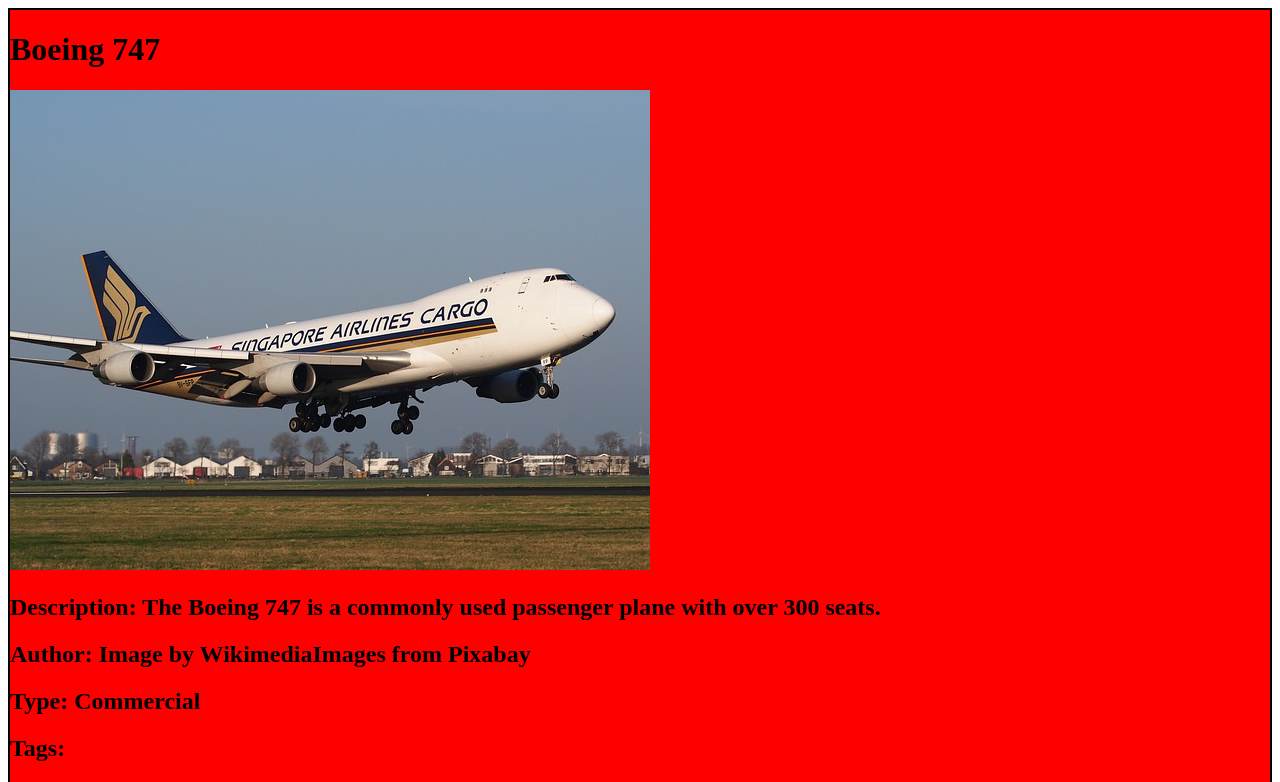
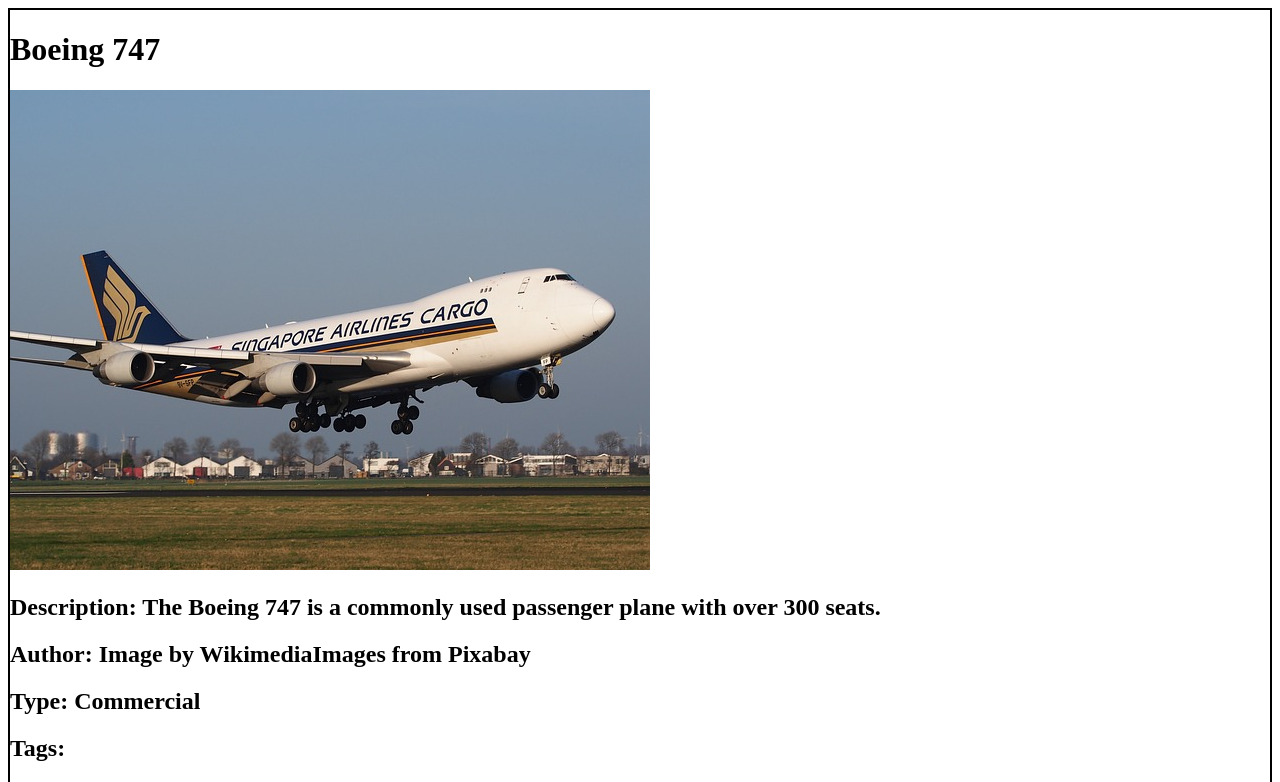
Before and after one commit to TejBaidwan/tej_Baidwan_MAD400Assignments, an Angular app: page / in a window 1280 px wide. Shown: the top 782 px of the page. Built offline with nearby package versions, Linux system fonts and the light colour scheme.

Commit message:
Modified content-list-component to use even and odd classes to determine index condition and pull correct css class

```diff
--- a/src/app/content-list-item/content-list-item.component.css
+++ b/src/app/content-list-item/content-list-item.component.css
@@ -2,14 +2,14 @@
 CSS Styles for alternating backgrounds
  */
 
-.content-list-item.even {
+.even {
   background-color: green;
 }
 
-.content-list-item:not(even) {
+.odd {
   background-color: red;
 }
 
-.content-list-item {
+div {
   border: 2px solid black;
 }
--- a/src/app/content-list-item/content-list-item.component.html
+++ b/src/app/content-list-item/content-list-item.component.html
@@ -1,6 +1,6 @@
 <!-- The HTML code to style the appearance of the Content Items-->
 
-<div class="content-list-item">
+<div>
   <h1>{{ contentItem?.name }}</h1>
   <img [src]="contentItem?.imgSrc" alt="{{ contentItem?.name }} Image" />
 
--- a/src/app/content-list-item/content-list-item.component.ts
+++ b/src/app/content-list-item/content-list-item.component.ts
@@ -1,5 +1,5 @@
 import {Component, Input} from '@angular/core';
-import { IContent } from "../../models/IContent";
+import { IAircraft } from "../../models/IAircraft";
 import {NgForOf} from "@angular/common";
 
 @Component({
@@ -12,5 +12,5 @@
   styleUrl: './content-list-item.component.css'
 })
 export class ContentListItemComponent {
-  @Input() contentItem?: IContent;
+  @Input() contentItem?: IAircraft;
 }
--- a/src/app/content-list/content-list.component.html
+++ b/src/app/content-list/content-list.component.html
@@ -1,6 +1,7 @@
 <!-- The code to display the content items in the airplane array -->
 
-<ng-container *ngFor="let airplane of airplaneList; let even = even">
-  <app-content-list-item [contentItem]="airplane" [ngClass]="{ 'even': even }"></app-content-list-item>
-  {{ even }}
-</ng-container>
+
+<app-content-list-item *ngFor="let airplane of airplaneList;
+                        index as i; even as even" [contentItem]="airplaneList[i] "
+                       [class]="even ? 'even': 'odd'">
+</app-content-list-item>
--- a/src/app/content-list/content-list.component.ts
+++ b/src/app/content-list/content-list.component.ts
@@ -1,5 +1,5 @@
 import { Component } from '@angular/core';
-import { IContent } from "../../models/IContent";
+import { IAircraft } from "../../models/IAircraft";
 import {ContentListItemComponent} from "../content-list-item/content-list-item.component";
 import {NgClass, NgForOf} from "@angular/common";
 
@@ -16,10 +16,10 @@
 })
 
 /**
- * Creating an array of IContent objects
+ * Creating an array of IAircraft objects
  */
 export class ContentListComponent {
-  airplaneList: IContent[] = [
+  airplaneList: IAircraft[] = [
     {
       name: 'Boeing 747',
       imgSrc: 'assets/b747.jpg',
--- a/src/models/IContent.ts
+++ b/src/models/IAircraft.ts
@@ -1,4 +1,4 @@
-export interface IContent {
+export interface IAircraft {
   name: string;
   imgSrc: string;
   description: string;
```
